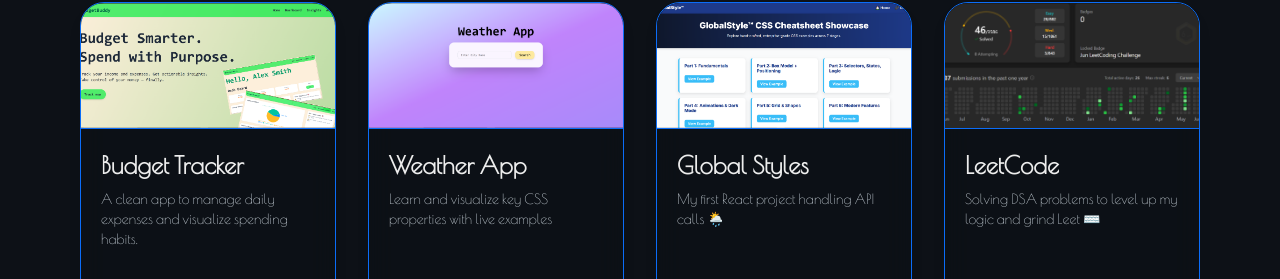
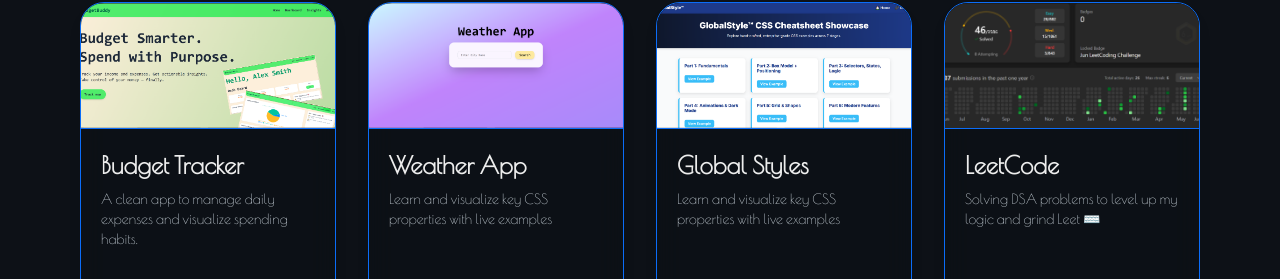
Before and after one commit to Mohammed-Zakwan-07/My-website-Zakwan, a React (Vite) app: page / in a window 1280 px wide. Shown: the part 1506-1785 px from the top of the page. Built offline with nearby package versions, Linux system fonts and the light colour scheme.

Commit message:
New project

```diff
--- a/src/components/Projects.jsx
+++ b/src/components/Projects.jsx
@@ -40,7 +40,7 @@
 
         <ProjectCards
           title="Global Styles"
-          description="My first React project handling API calls 🌦️"
+          description="Learn and visualize key CSS properties with live examples"
           image={GlobalStylesimg}
           tech={["Html5", "CSS"]}
           github="https://github.com/Mohammed-Zakwan-07/GlobalStyles"
```
